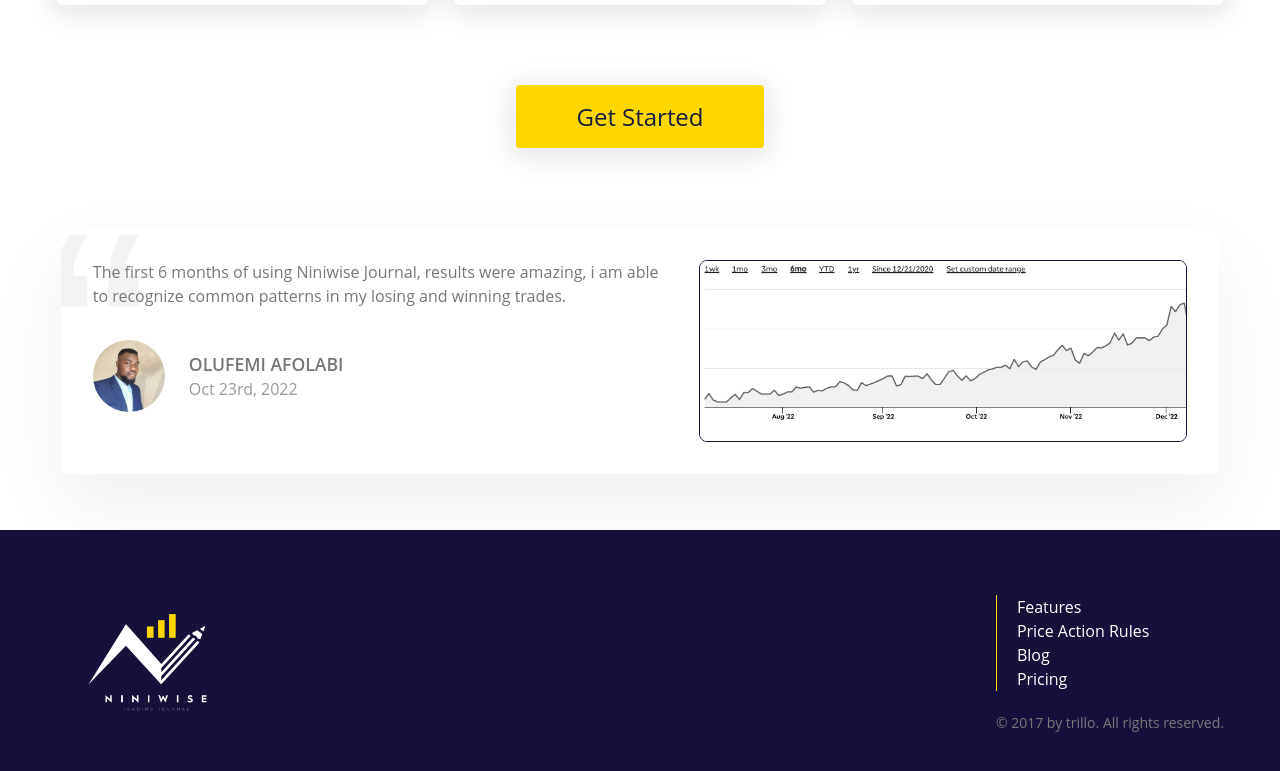
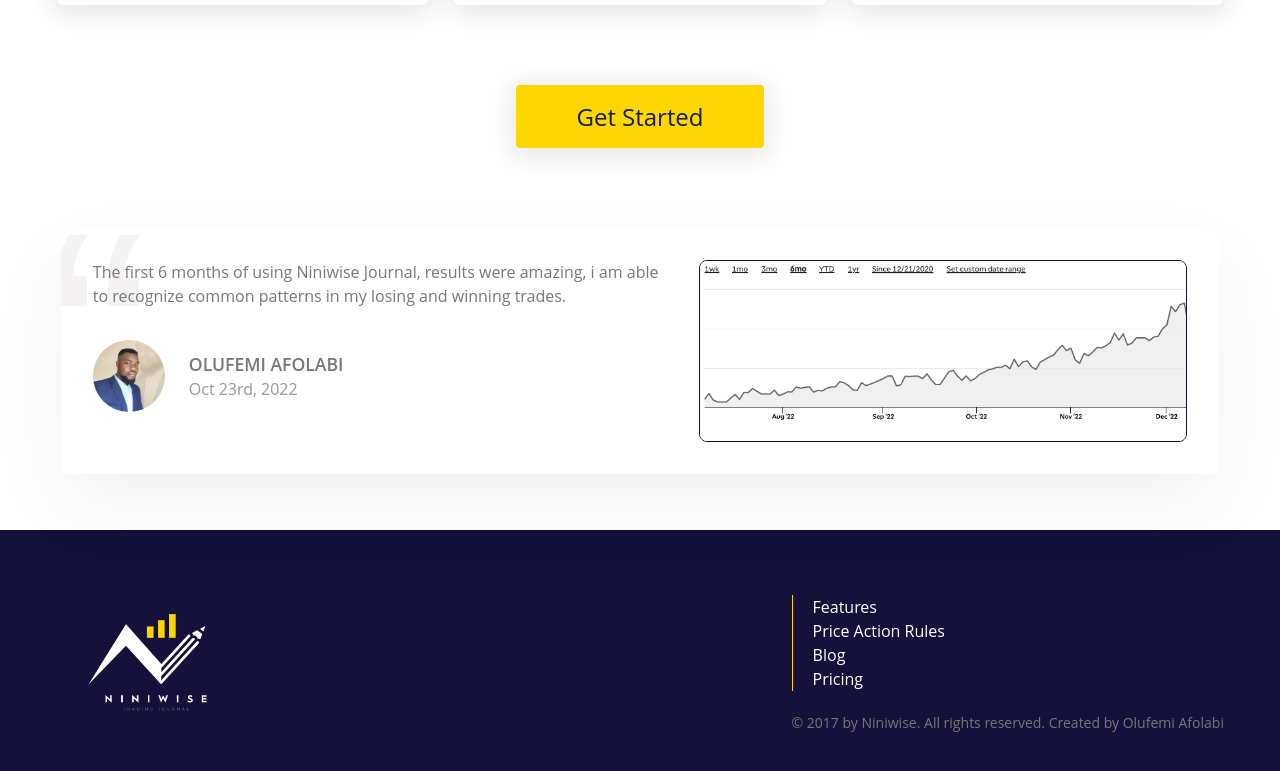
Before and after one commit to olufemi424/niniwise-promo, a React (Create React App) app: page /#/ in a window 1280 px wide. Shown: the part 2001-2772 px from the top of the page. Built offline with nearby package versions, Linux system fonts and the light colour scheme.

Commit message:
PROMO-106 ~ Update Creator

```diff
--- a/src/components/Footer.js
+++ b/src/components/Footer.js
@@ -30,7 +30,7 @@
                     </ul>
 
                     <div className="footer__legal">
-                        &copy; 2017 by trillo. All rights reserved.
+                        &copy; 2017 by Niniwise. All rights reserved. Created by Olufemi Afolabi
                     </div>
                 </div>
             </div>
```
